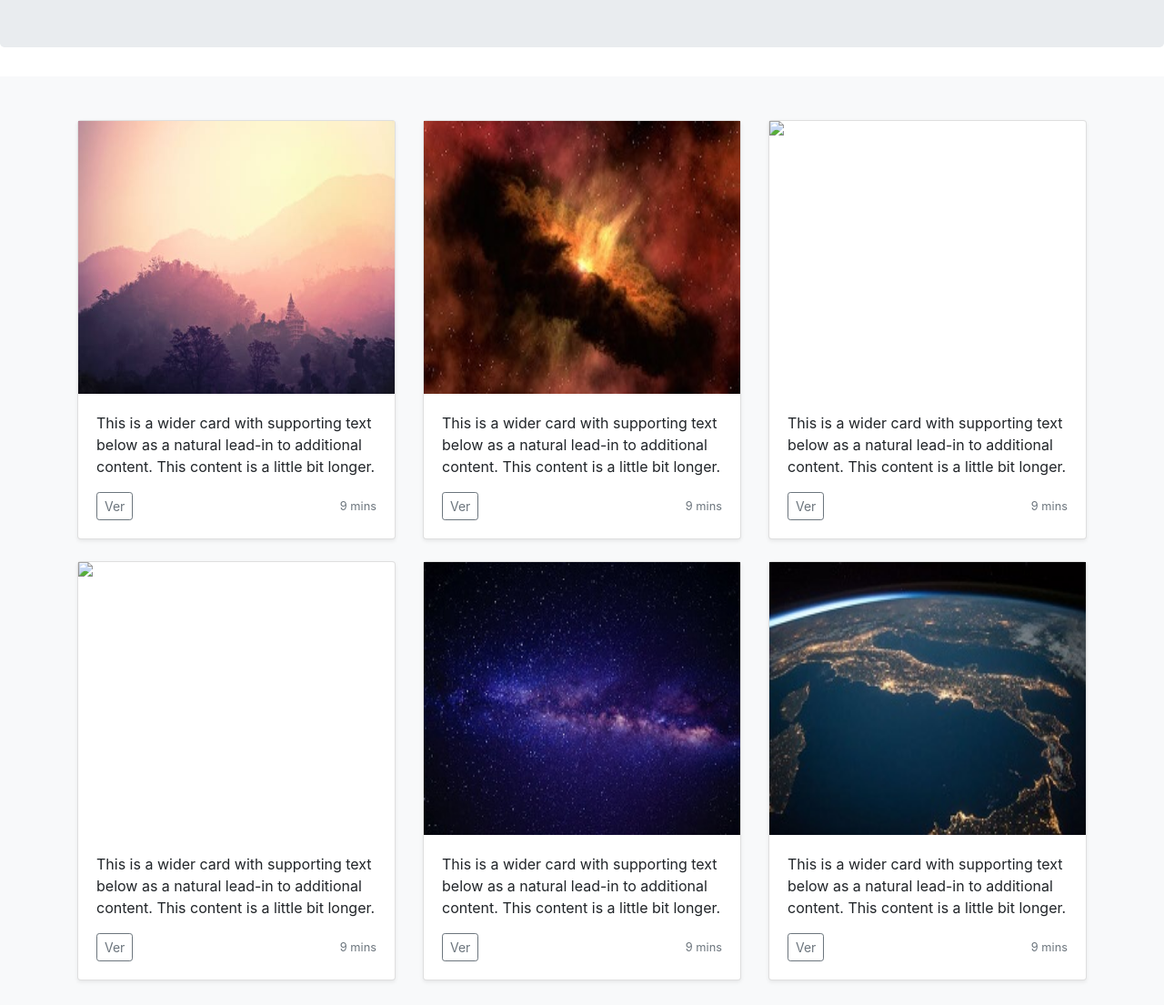
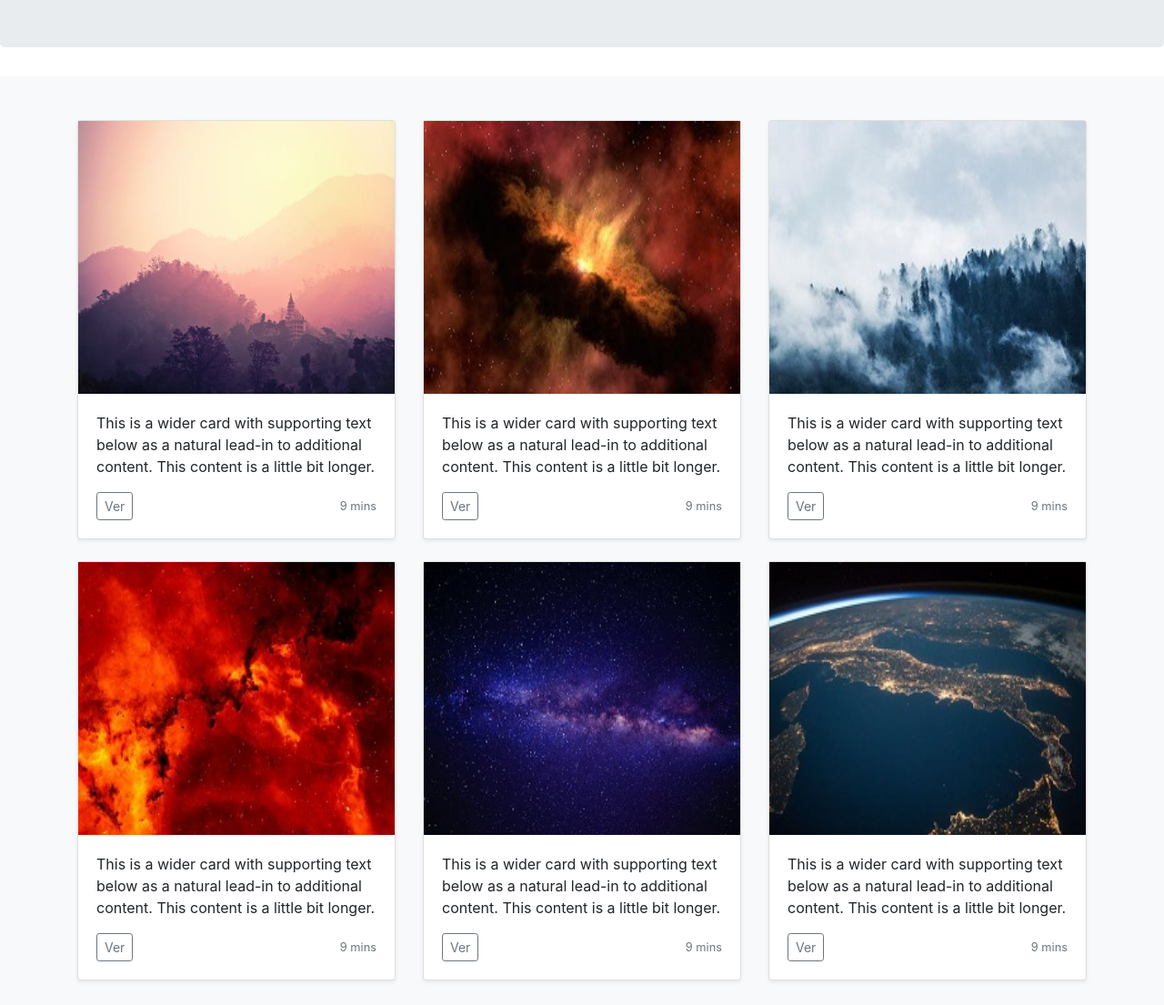
Before and after one commit to grisgmo/Front-end, a plain HTML site: page bootstrap/b2.html in a window 1280 px wide. Shown: the part 360-1465 px from the top of the page at 91% size. Drawn offline with nearby package versions, Linux system fonts and the light colour scheme.

Commit message:
bootstrap

```diff
--- a/bootstrap/b2.html
+++ b/bootstrap/b2.html
@@ -97,7 +97,7 @@
                   </div>
                   <div class="col-md-4">
                     <div class="card mb-4 shadow-sm">
-                      <img src="\bootstrap\bootstrap\img\n.jpeg" height="300"/>
+                      <img src="\bootstrap\img\n.jpeg" height="300"/>
                       <div class="card-body">
                         <p class="card-text">This is a wider card with supporting text below as a natural lead-in to additional content. This content is a little bit longer.</p>
                         <div class="d-flex justify-content-between align-items-center">
@@ -112,7 +112,7 @@
 
                   <div class="col-md-4">
                     <div class="card mb-4 shadow-sm">
-                      <img src="\bootstrap\bootstrap\img\v.jpeg" height="300">
+                      <img src="\bootstrap\img\v.jpeg" height="300">
                       <div class="card-body">
                         <p class="card-text">This is a wider card with supporting text below as a natural lead-in to additional content. This content is a little bit longer.</p>
                         <div class="d-flex justify-content-between align-items-center">
```
